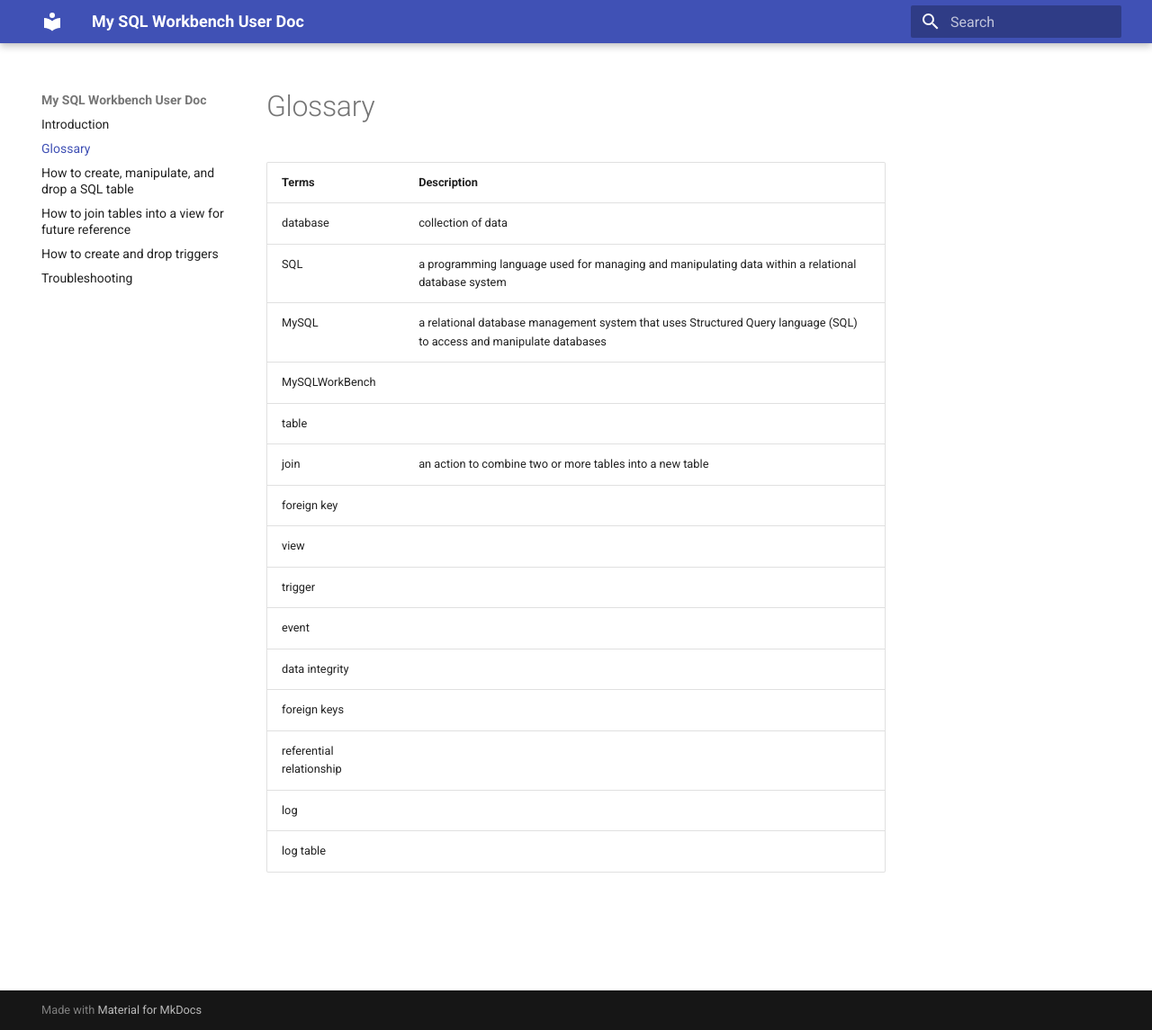
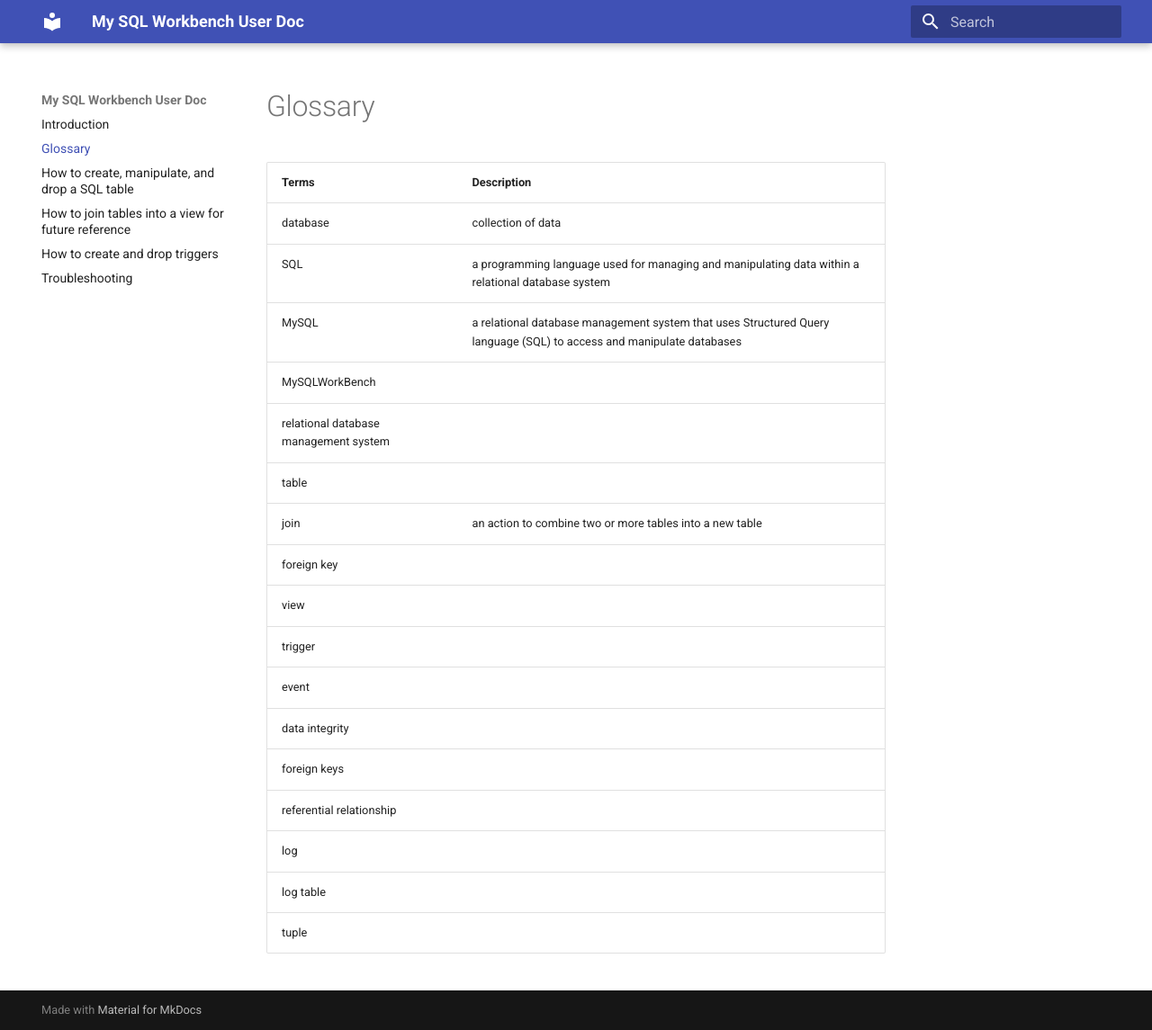
Before and after one commit to izcheung/mySQLWorkBenchUserDoc, an MkDocs documentation site: the page built from docs/glossary.md, in a window 1280 px wide and 1145 px high. Shown: the whole window at 90% size. Built offline with MkDocs 1.6.1 and Material for MkDocs 9.7.7, drawn with Linux system fonts in a browser that asks for light colours.

Commit message:
Add terms

```diff
--- a/docs/glossary.md
+++ b/docs/glossary.md
@@ -5,6 +5,7 @@
 | SQL      | a programming language used for managing and manipulating data within a relational database system |
 | MySQL    | a relational database management system that uses Structured Query language (SQL) to access and manipulate databases |
 | MySQLWorkBench    | |
+| relational database management system| |
 | table    | |
 | join    | an action to combine two or more tables into a new table |
 | foreign key    | |
@@ -16,3 +17,4 @@
 | referential relationship    | |
 | log    | |
 | log table    | |
+| tuple| |
```
